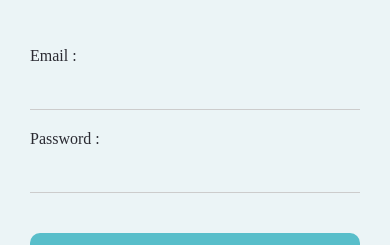
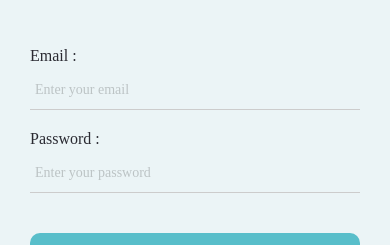
Before and after one commit to LatrachDev/Escodeve-mobile-app, a React Native app: screen /Login in a window 390 px wide. Shown: the part 243-488 px from the top of the page. Built offline with nearby package versions, Linux system fonts and the light colour scheme.

Commit message:
ES-4 Inputs validation | hard code credentials

```diff
--- a/src/screens/LoginScreen/LoginScreen.styles.ts
+++ b/src/screens/LoginScreen/LoginScreen.styles.ts
@@ -67,6 +67,14 @@ const styles = StyleSheet.create({
     bottom: 0,
     left: 0,
   },
+  inputError: {
+    borderColor: 'red',
+  },
+  errorText: {
+    color: 'red',
+    fontSize: 12,
+    marginTop: 4,
+  },
 });
 
 export default styles;
--- a/src/screens/LoginScreen/LoginScreen.tsx
+++ b/src/screens/LoginScreen/LoginScreen.tsx
@@ -1,18 +1,68 @@
-import React from "react";
+import React, { useState } from "react";
 import {
   View,
   Text,
   Image,
   TextInput,
   TouchableHighlight,
+  Alert,
   KeyboardAvoidingView,
   ScrollView,
 } from "react-native";
+
 import styles from "./LoginScreen.styles";
 import TopRightSvg from "../../components/topRightSvg";
 import BottomLeftSvg from "../../components/BottomLeftSvg";
 
-const LoginScreen: React.FC = () => {
+interface Props {
+  navigation: any;
+}
+
+const LoginScreen: React.FC<Props> = ({ navigation }) => {
+
+  const [email, setEmail] = useState("");
+  const [password, setPassword] = useState("");
+  const [emailError, setEmailError] = useState("");
+  const [passwordError, setPasswordError] = useState("");
+  const [CredentialsError, setCredentialsError] = useState("");
+
+  const myEmail = "latrach@gmail.com";
+  const myPassword = "Latrach123";
+
+  // email validation
+  const vallidateEmail = (email: string) => {
+    const regex = /^[^\s@]+@[^\s@]+\.[^\s@]+$/;
+    return regex.test(email);
+  }
+
+  const onLoginClick = () => {
+
+    if (!email) {
+      setEmailError('Email is required');
+    } else if (!vallidateEmail(email)) {
+      setEmailError('Invalid email address');
+    } else {
+      setEmailError('');
+    }
+
+    if (!password) {
+      setPasswordError('Password is required');
+    } else {
+      setPasswordError('');
+    }
+
+
+    if (email === myEmail && password === myPassword) {
+      navigation.replace("Home");
+    } else if (email && password) {
+      setCredentialsError('Invalid credentials');
+    } else {
+      setCredentialsError('');
+    }
+  }
+
+
+
   return (
     <KeyboardAvoidingView style={{ flex: 1, backgroundColor: '#EBF4F6' }}>
 
@@ -28,24 +78,42 @@ const LoginScreen: React.FC = () => {
                     {/* Email */}
                     <Text style={styles.label}>Email :</Text>
                     <TextInput
-                    style={styles.input}
+                      style={[styles.input, emailError && styles.inputError]}
                       keyboardType="email-address"
                       autoCapitalize="none"
                       autoCorrect={false}
+                      value={email}
+                      onChangeText={setEmail}
+                      placeholder="Enter your email"
+                      placeholderTextColor="rgba(0, 0, 0, 0.2)"
                     />
+                    {/* show the email validation.. */}
+                    {emailError ? <Text style={styles.errorText}>{emailError}</Text> : null}
 
                     {/* Password */}
                     <Text style={styles.label}>Password :</Text>
                     <TextInput
-                    style={styles.input}
+                      style={[styles.input, passwordError && styles.inputError]}
                       secureTextEntry
                       autoCapitalize="none"
                       autoCorrect={false}
+                      value={password}
+                      onChangeText={setPassword}
+                      placeholder="Enter your password"
+                      placeholderTextColor="rgba(0, 0, 0, 0.2)"
                     />
+                    {/* show the password validation */}
+                    {passwordError ? <Text style={styles.errorText}>{passwordError}</Text> : null}
+                    {CredentialsError ? <Text style={styles.errorText}>{CredentialsError}</Text> : null}
+
                 </View>
 
                 {/* Button */}
-                <TouchableHighlight style={styles.loginButton} underlayColor="#3A8BA3">
+                <TouchableHighlight
+                  style={styles.loginButton}
+                  underlayColor="#3A8BA3"
+                  onPress={onLoginClick}
+                >
                     <Text style={styles.loginButtonText}>LOGIN</Text>
                 </TouchableHighlight>
 
```
Lines whose indentation alone changed are shown as unchanged.
